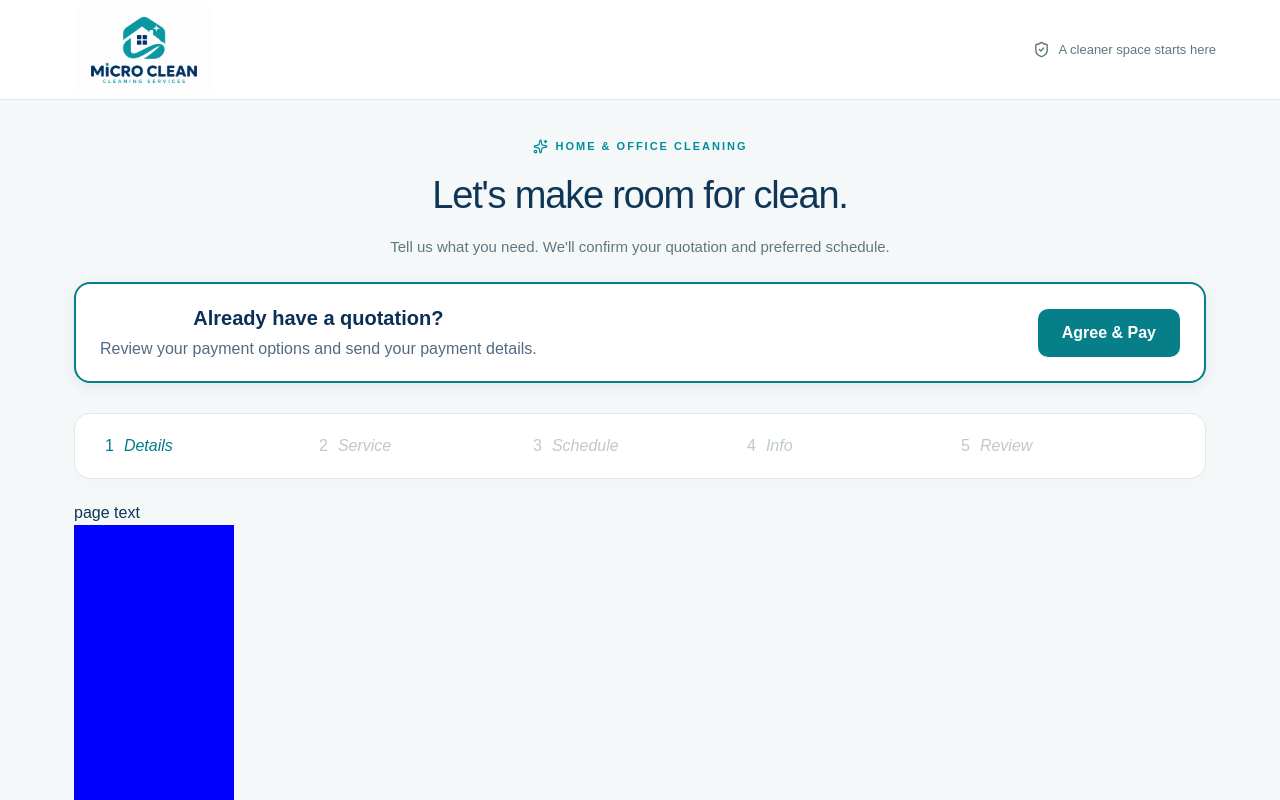
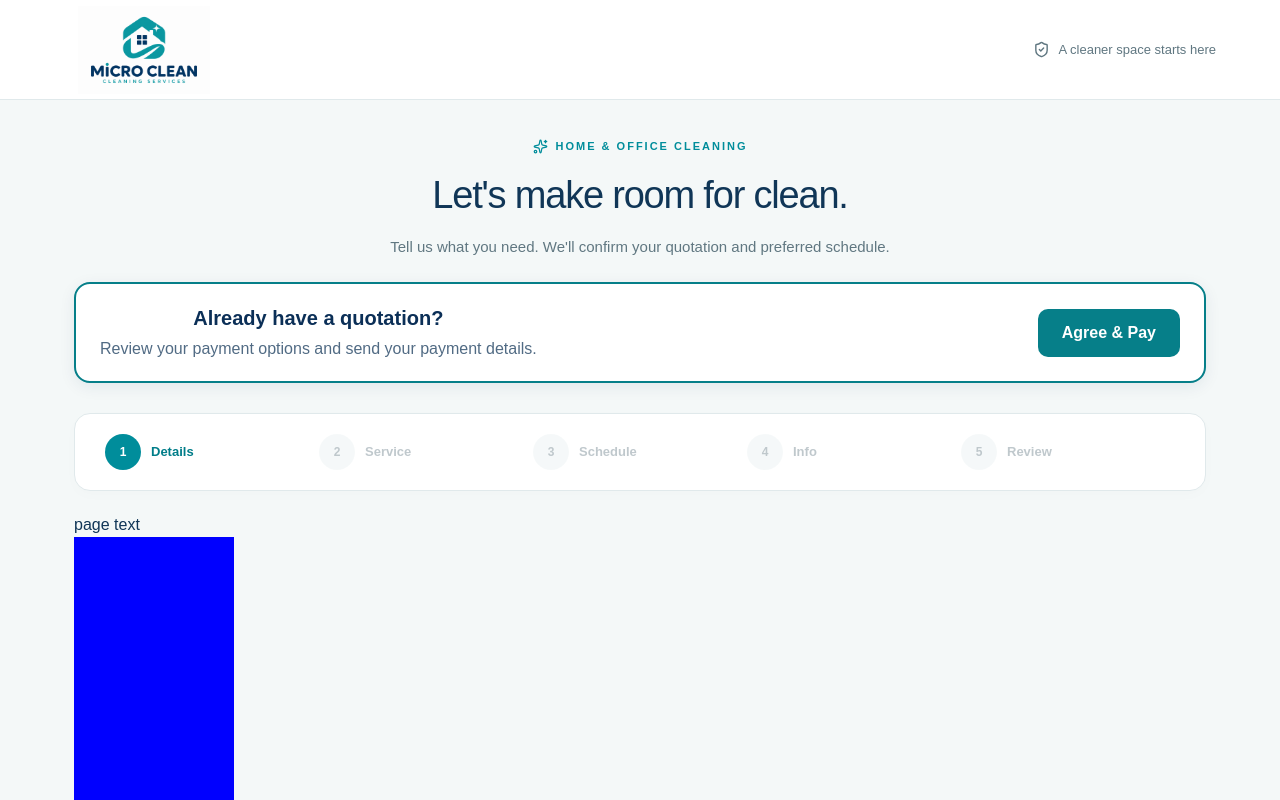
Before and after one commit to Wajid-DebugTech/Micro-Clean-Booking-App, a Next.js app in the folder micro-clean/: page / in a window 1280 px wide. Shown: the top 800 px of the page. Built offline with nearby package versions, Linux system fonts and the light colour scheme.

Commit message:
booking steps styling

```diff
--- a/micro-clean/src/app/globals.css
+++ b/micro-clean/src/app/globals.css
@@ -150,6 +150,29 @@ h1 {
     color: #007d89;
 }
 
+.steps span {
+    background: #edf3f4;
+    border-radius: 50%;
+    justify-content: center;
+    align-items: center;
+    width: 36px;
+    height: 36px;
+    font-size: 12px;
+    font-weight: 700;
+    display: flex;
+}
+
+.steps .active span {
+    color: #fff;
+    background: #008d9b;
+}
+
+.steps em {
+    font-size: 13px;
+    font-style: normal;
+    font-weight: 600;
+}
+
 .steps button {
     color: #81929b;
     text-align: left;
```
